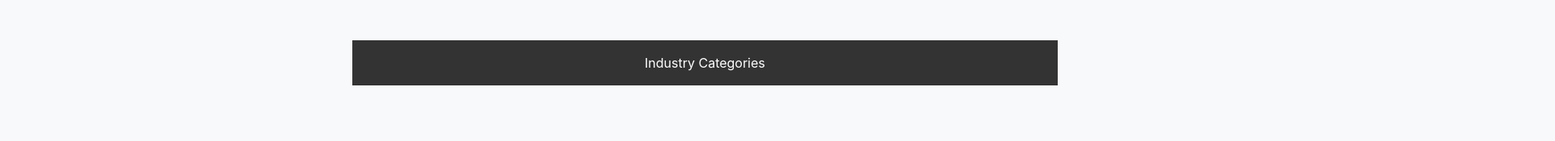
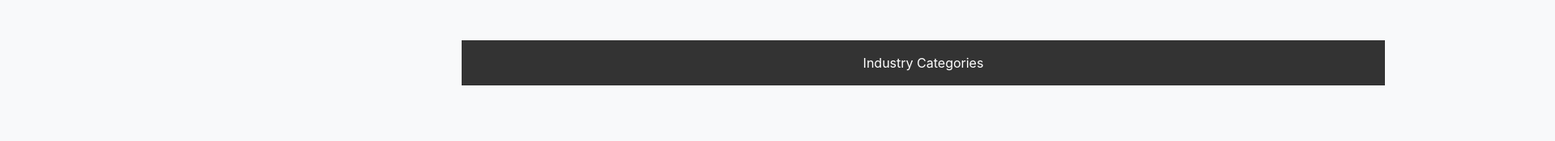
Before and after one commit to aminur019/webfolw, a plain HTML site: page index.html in a window 1280 px wide. Shown: the top 175 px of the page at 81% size, 1920 px wide, since content can reach past the window. Drawn offline with nearby package versions, Linux system fonts and the light colour scheme.

Commit message:
Update index.html

```diff
--- a/index.html
+++ b/index.html
@@ -88,6 +88,7 @@
     cursor: pointer;
     width: 68vw; /* This may need to be adjusted based on your layout */
 	margin: 0 50%;
+    min-width:1140px;
 }
 
 .dropdown-content {
```
